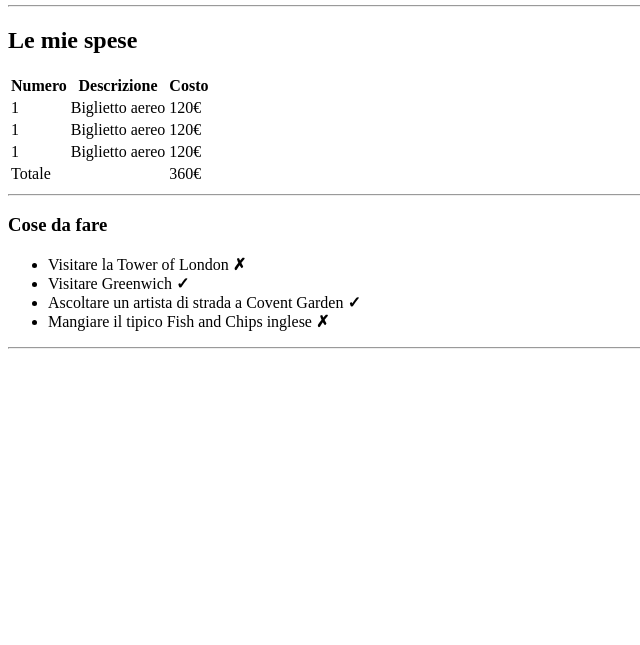
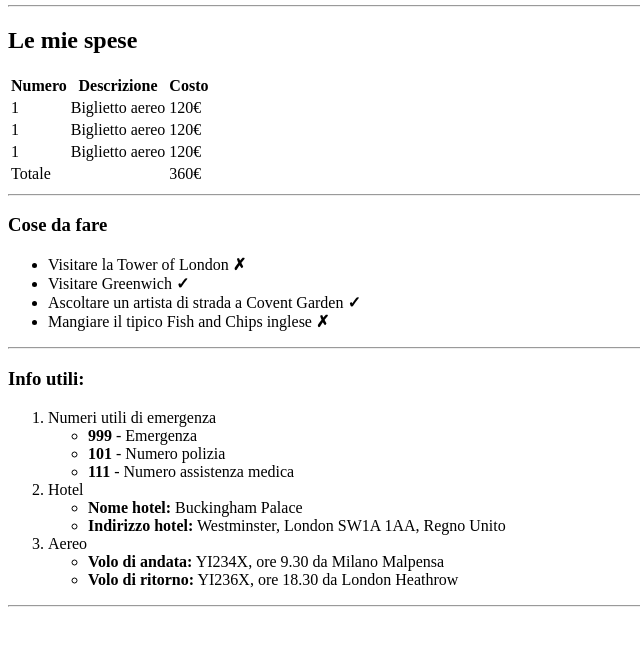
Before and after one commit to AngelaDeP/html-london-trip, a plain HTML site: page index.html in a window 1280 px wide. Shown: the part 101-746 px from the top of the page, without its empty margins (0-640 px from the left). Drawn offline with Linux system fonts and the light colour scheme.

Commit message:
Aggiunta sezione info utili

```diff
--- a/index.html
+++ b/index.html
@@ -81,6 +81,38 @@
 
             </section>
             <!-- Fine sezione cose da fare-->
+
+            <!-- Inizio sezione info utili-->
+            <section>
+
+                <h3>Info utili:</h3>
+
+                <ol>
+                    <li>Numeri utili di emergenza
+                        <ul>
+                            <li><strong>999</strong> - Emergenza</li>
+                            <li><strong>101</strong> - Numero polizia</li>
+                            <li><strong>111</strong> - Numero assistenza medica</li>
+                        </ul>
+                    </li>
+                    <li>Hotel
+                        <ul>
+                            <li><strong>Nome hotel:</strong> Buckingham Palace</li>
+                            <li><strong>Indirizzo hotel:</strong> Westminster, London SW1A 1AA, Regno Unito</li>
+                        </ul>
+                    </li>
+                    <li>Aereo
+                        <ul>
+                            <li><strong>Volo di andata:</strong> YI234X, ore 9.30 da Milano Malpensa</li>
+                            <li><strong>Volo di ritorno:</strong> YI236X, ore 18.30 da London Heathrow</li>
+                        </ul>
+                    </li>
+                </ol>
+
+                <hr>
+
+            </section>
+            <!-- Fine sezione info utili-->
         </main>
     <!-- Fine contenuto del sito-->
 
```
